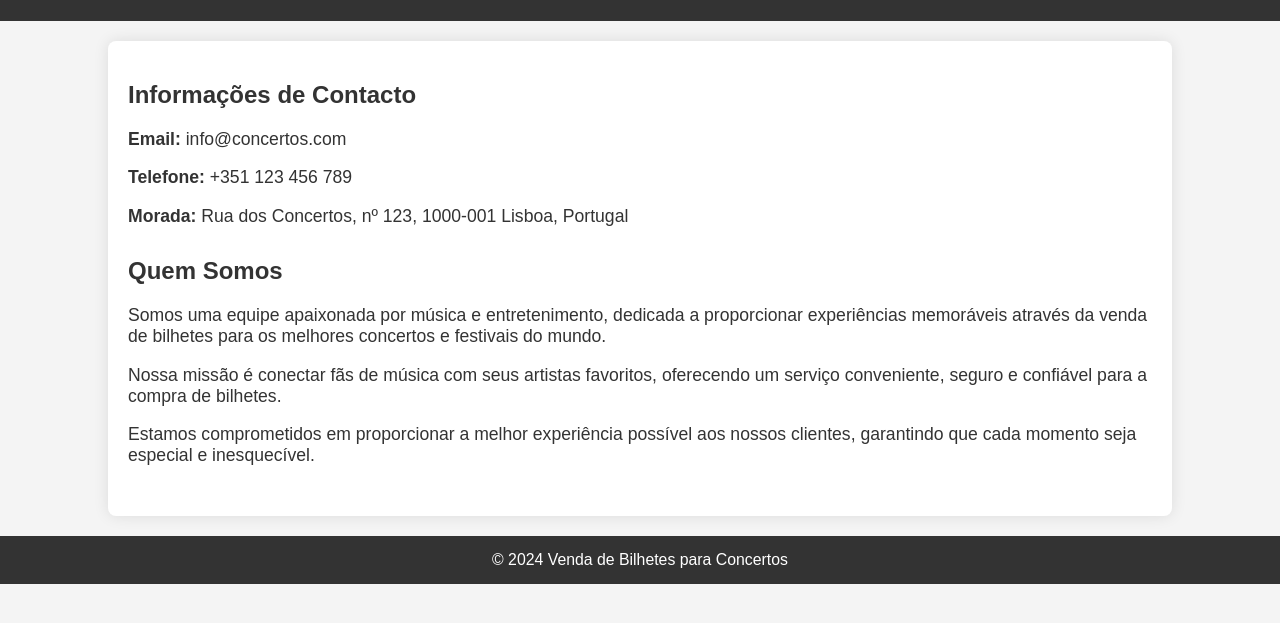
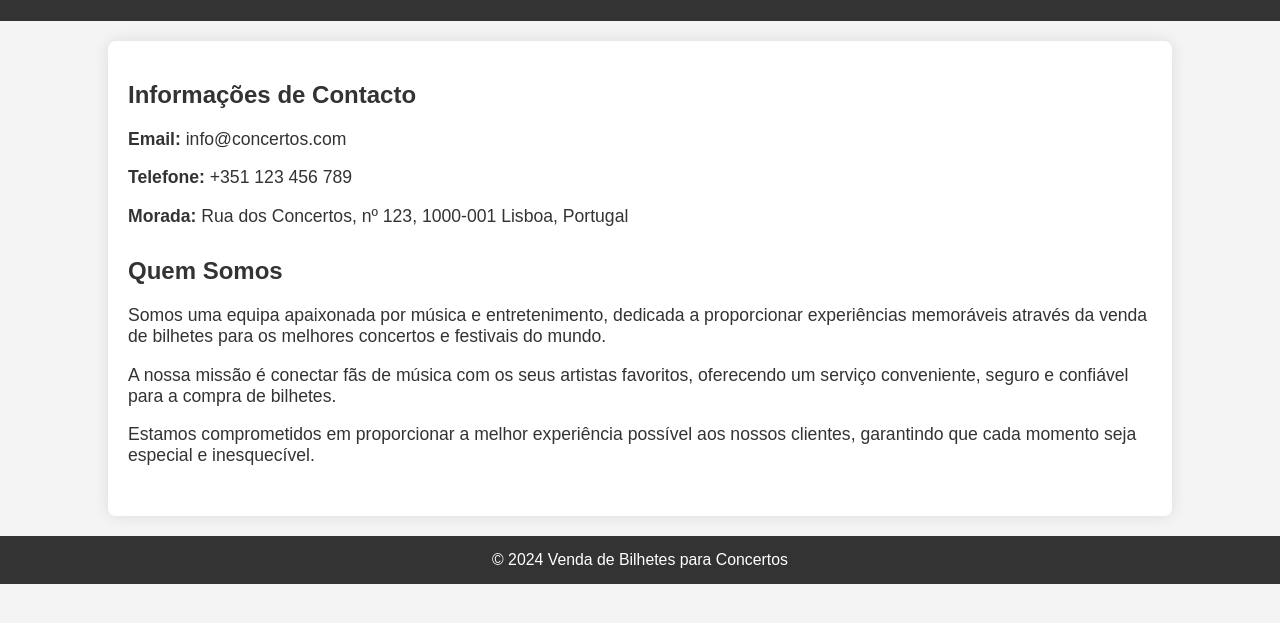
Before and after one commit to dp0204/scripts, a plain HTML site: page contactos.html in a window 1280 px wide. Shown: the part 99-722 px from the top of the page. Drawn offline with Linux system fonts and the light colour scheme.

Commit message:
Update contactos.html

```diff
--- a/contactos.html
+++ b/contactos.html
@@ -67,8 +67,8 @@
         </div>
         <div class="about-us">
             <h2>Quem Somos</h2>
-            <p>Somos uma equipe apaixonada por música e entretenimento, dedicada a proporcionar experiências memoráveis através da venda de bilhetes para os melhores concertos e festivais do mundo.</p>
-            <p>Nossa missão é conectar fãs de música com seus artistas favoritos, oferecendo um serviço conveniente, seguro e confiável para a compra de bilhetes.</p>
+            <p>Somos uma equipa apaixonada por música e entretenimento, dedicada a proporcionar experiências memoráveis através da venda de bilhetes para os melhores concertos e festivais do mundo.</p>
+            <p> A nossa missão é conectar fãs de música com os seus artistas favoritos, oferecendo um serviço conveniente, seguro e confiável para a compra de bilhetes.</p>
             <p>Estamos comprometidos em proporcionar a melhor experiência possível aos nossos clientes, garantindo que cada momento seja especial e inesquecível.</p>
         </div>
     </div>
```
